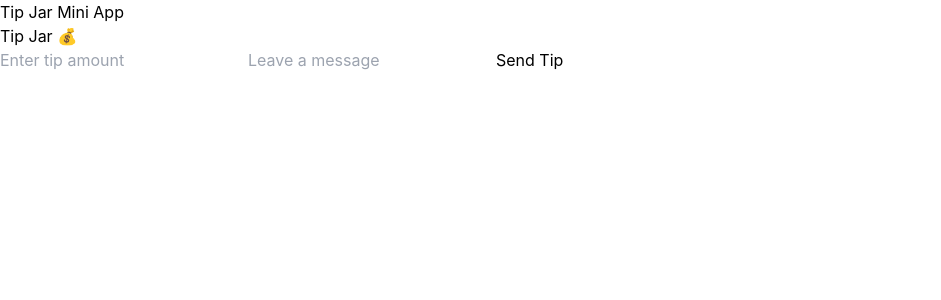
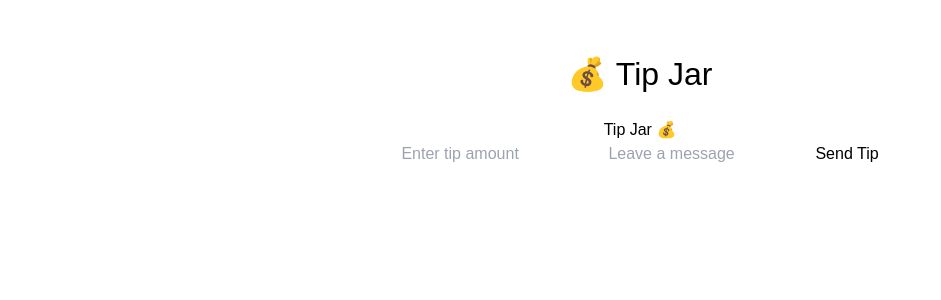
Before and after one commit to goalandpriority-ui/TipJar, a Next.js app: page / in a window 1280 px wide. Shown: the top 300 px of the page, without its empty margins (0-941 px from the left). Built offline with nearby package versions, Linux system fonts and the light colour scheme.

Commit message:
Update index.js

```diff
--- a/pages/index.js
+++ b/pages/index.js
@@ -1,10 +1,29 @@
+import { useState } from 'react'
 import TipJar from '../tipjar'
 
 export default function Home() {
+  const [tips, setTips] = useState([])
+
+  const addTip = (tip) => {
+    setTips([tip, ...tips])
+  }
+
   return (
-    <div>
-      <h1>Tip Jar Mini App</h1>
-      <TipJar />
+    <div style={{ maxWidth: '500px', margin: '50px auto', textAlign: 'center', fontFamily: 'Arial, sans-serif' }}>
+      <h1 style={{ fontSize: '2rem', marginBottom: '20px' }}>💰 Tip Jar</h1>
+      <TipJar onNewTip={addTip} />
+      {tips.length > 0 && (
+        <div style={{ marginTop: '30px' }}>
+          <h2>Recent Tips</h2>
+          <ul style={{ listStyle: 'none', padding: 0 }}>
+            {tips.map((t, i) => (
+              <li key={i} style={{ margin: '10px 0', background: '#f1f1f1', padding: '10px', borderRadius: '5px' }}>
+                {t.message} - ${t.amount}
+              </li>
+            ))}
+          </ul>
+        </div>
+      )}
     </div>
   )
 }
```
